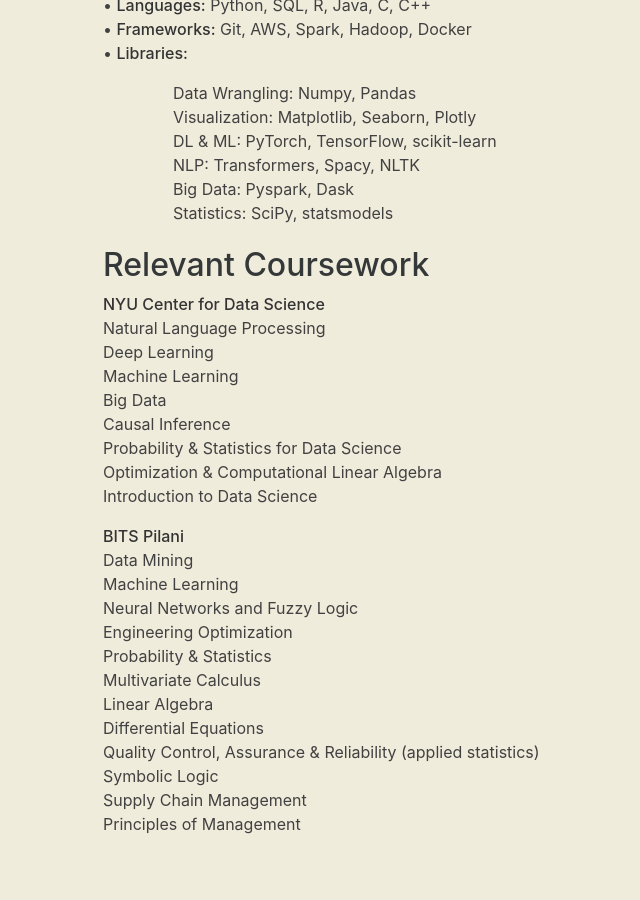
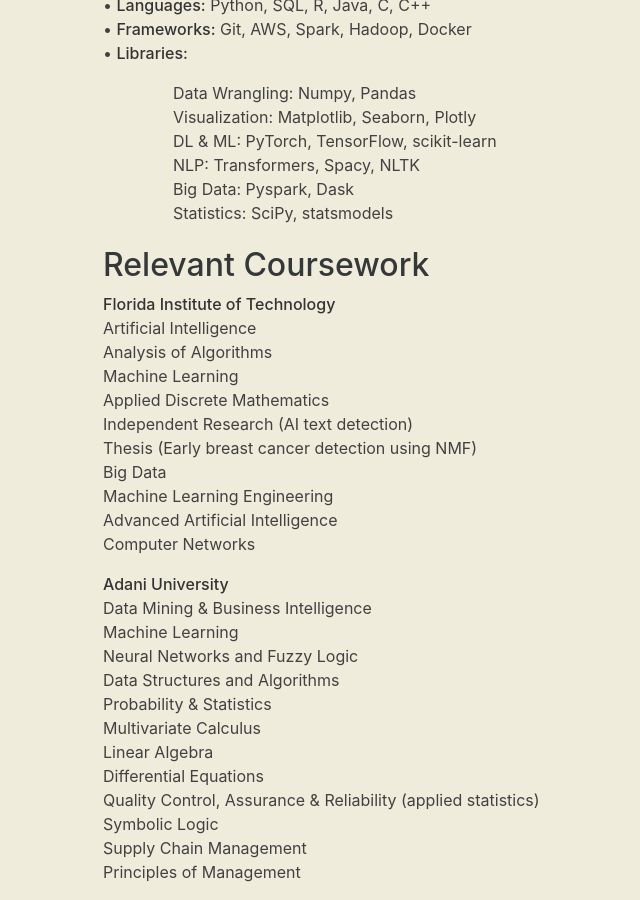
Before and after one commit to rutvi02/rutvi02.github.io, a Jekyll site: the page built from cv.html, in a window 1280 px wide and 900 px high, scrolled down 1322 px. Shown: the whole window, without its empty margins (237-877 px from the left). Built offline with Jekyll 4.4.1, drawn with Linux system fonts in a browser that asks for light colours; before the commit the page ends 2174 px from its top, so only the background shows below that.

Commit message:
updating

```diff
--- a/_data/courses.yml
+++ b/_data/courses.yml
@@ -1,20 +1,22 @@
-- title: NYU Center for Data Science
+- title: Florida Institute of Technology
   courses:
-    - title: Natural Language Processing
-    - title: Deep Learning
+    - title: Artificial Intelligence
+    - title: Analysis of Algorithms
     - title: Machine Learning
+    - title: Applied Discrete Mathematics
+    - title: Independent Research (AI text detection)
+    - title: Thesis (Early breast cancer detection using NMF)
     - title: Big Data
-    - title: Causal Inference
-    - title: Probability & Statistics for Data Science
-    - title: Optimization & Computational Linear Algebra
-    - title: Introduction to Data Science
+    - title: Machine Learning Engineering
+    - title: Advanced Artificial Intelligence
+    - title: Computer Networks
 
-- title: BITS Pilani
+- title: Adani University
   courses:
-    - title: Data Mining
+    - title: Data Mining & Business Intelligence
     - title: Machine Learning
     - title: Neural Networks and Fuzzy Logic
-    - title: Engineering Optimization
+    - title: Data Structures and Algorithms
     - title: Probability & Statistics
     - title: Multivariate Calculus
     - title: Linear Algebra
```
Also changed, not shown: index.md (+1 -1 lines).
